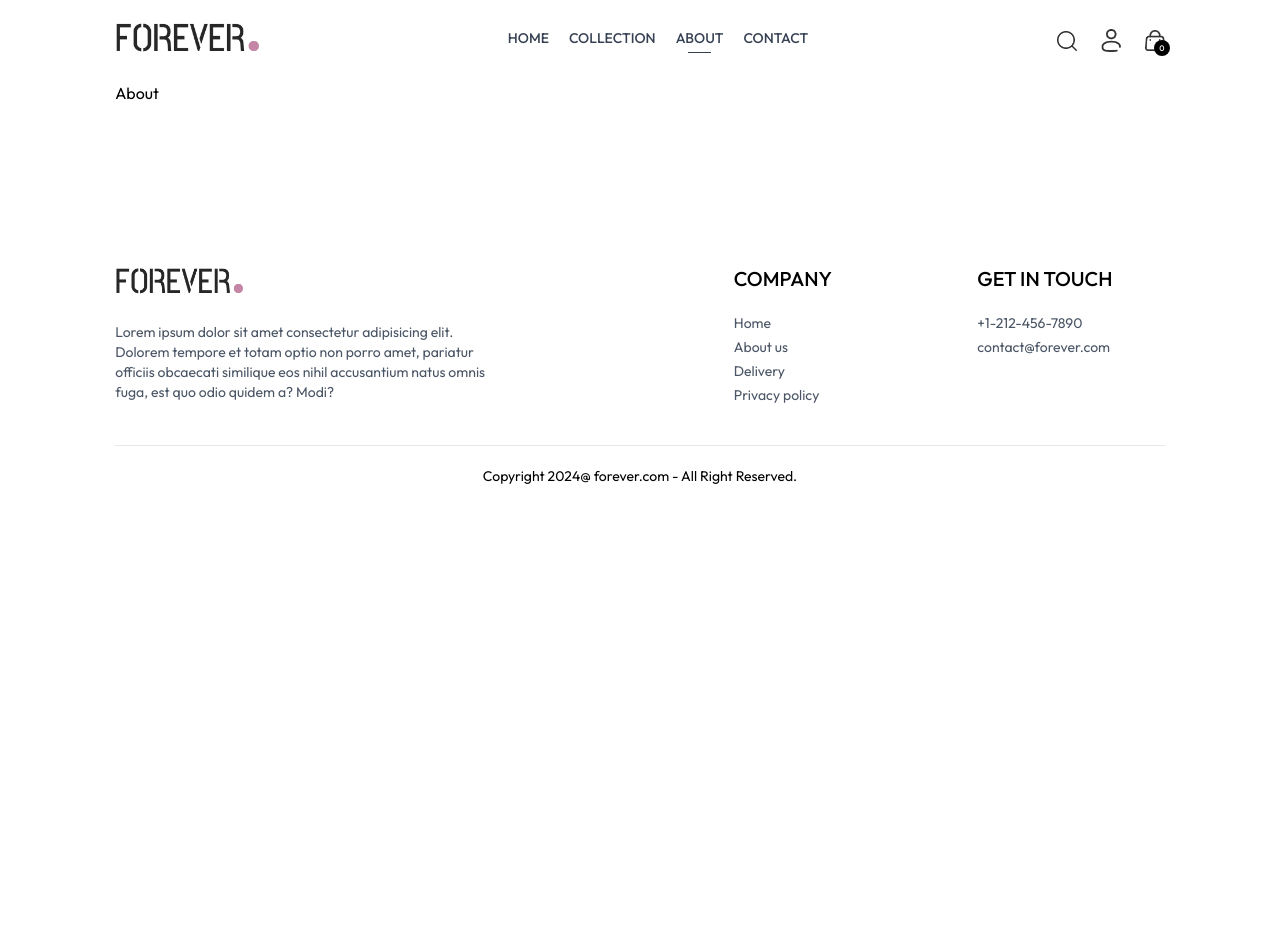
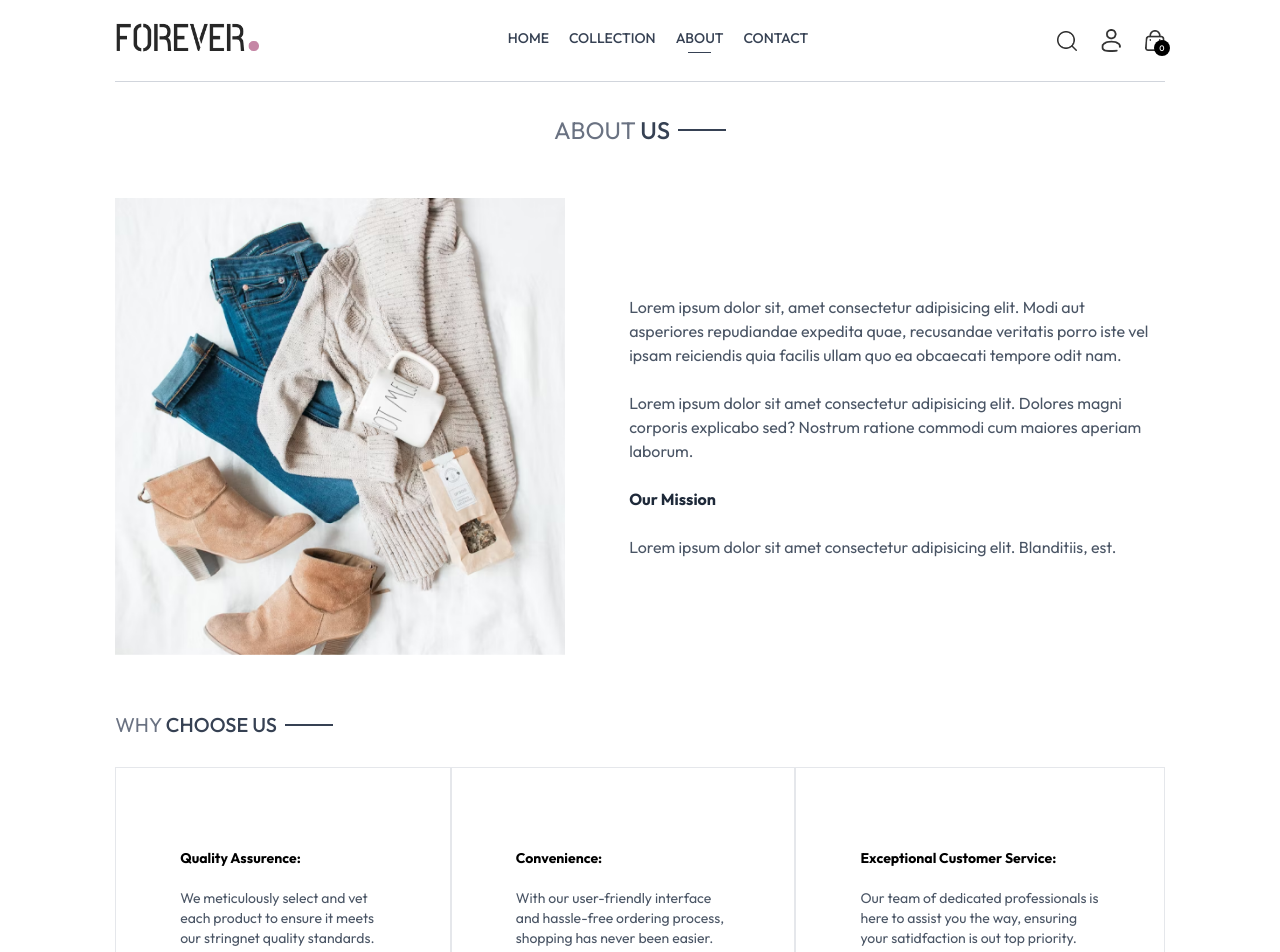
Before and after one commit to Zzamanapu/E-commerceClothing, a React (Vite) app in the folder frontend/: page /about in a window 1280 px wide. Shown: the top 952 px of the page. Before the commit the page ends 800 px from the top, so only its background shows below. Built offline with nearby package versions, Linux system fonts and the light colour scheme.

Commit message:
Complete: about page complete

```diff
--- a/frontend/src/pages/About.tsx
+++ b/frontend/src/pages/About.tsx
@@ -1,8 +1,47 @@
 import React from 'react'
+import Title from '../components/Title'
+import { assets } from '../assets/assets'
+import NewsletterBox from '../components/NewsletterBox'
 
 const About = () => {
   return (
-    <div>About</div>
+    <div>
+      <div className='text-2xl text-center pt-8 border-t border-gray-300'>
+        <Title text1={'ABOUT'} text2={'US'} />
+      </div>
+
+      <div className='my-10 flex flex-col md:flex-row gap-16'>
+        <img className='w-full md:max-w-[450px]' src={assets.about_img} alt="" />
+        <div className='flex flex-col justify-center gap-6 md:w-2/4 text-gray-600'>
+          <p>Lorem ipsum dolor sit, amet consectetur adipisicing elit. Modi aut asperiores repudiandae expedita quae, recusandae veritatis porro iste vel ipsam reiciendis quia facilis ullam quo ea obcaecati tempore odit nam.</p>
+          <p>Lorem ipsum dolor sit amet consectetur adipisicing elit. Dolores magni corporis explicabo sed? Nostrum ratione commodi cum maiores aperiam laborum.</p>
+          <b className='text-gray-800'>Our Mission</b>
+          <p>Lorem ipsum dolor sit amet consectetur adipisicing elit. Blanditiis, est.</p>
+        </div>
+      </div>
+
+
+      <div className='text-xl py-4'>
+        <Title text1={'WHY'} text2={'CHOOSE US'} />
+      </div>
+
+      <div className='flex flex-col md:flex-row text-sm mb-20'>
+        <div className='border border-gray-200 px-10 md:px-16 py-20 flex flex-col gap-5'>
+          <b>Quality Assurence:</b>
+          <p className='text-gray-600'>We meticulously select and vet each product to ensure it meets our stringnet quality standards.</p>
+        </div>
+        <div className='border border-gray-200 px-10 md:px-16 py-20 flex flex-col gap-5'>
+          <b>Convenience:</b>
+          <p className='text-gray-600'>With our user-friendly interface and hassle-free ordering process, shopping has never been easier.</p>
+        </div>
+        <div className='border border-gray-200 px-10 md:px-16 py-20 flex flex-col gap-5'>
+          <b>Exceptional Customer Service:</b>
+          <p className='text-gray-600'>Our team of dedicated professionals is here to assist you the way, ensuring your satidfaction is out top priority.</p>
+        </div>
+      </div>
+
+      <NewsletterBox/>
+    </div>
   )
 }
 
```
